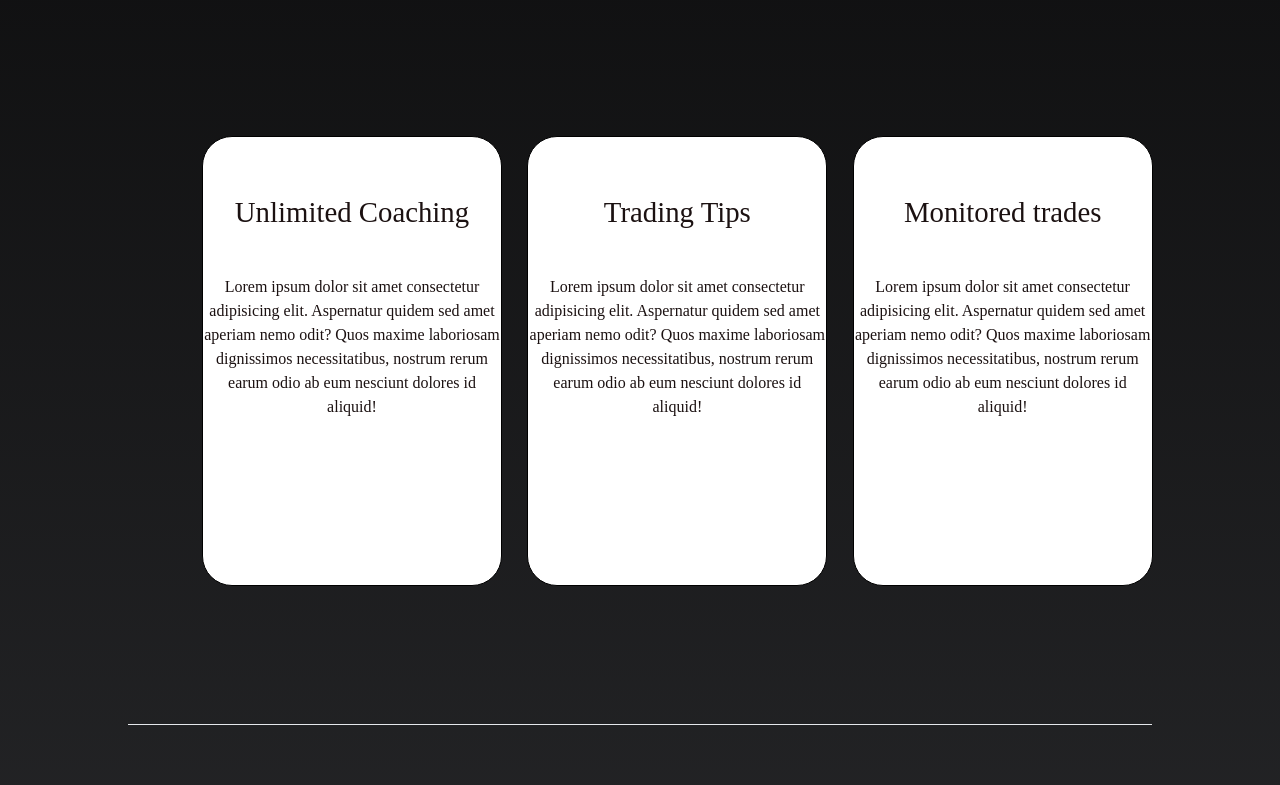
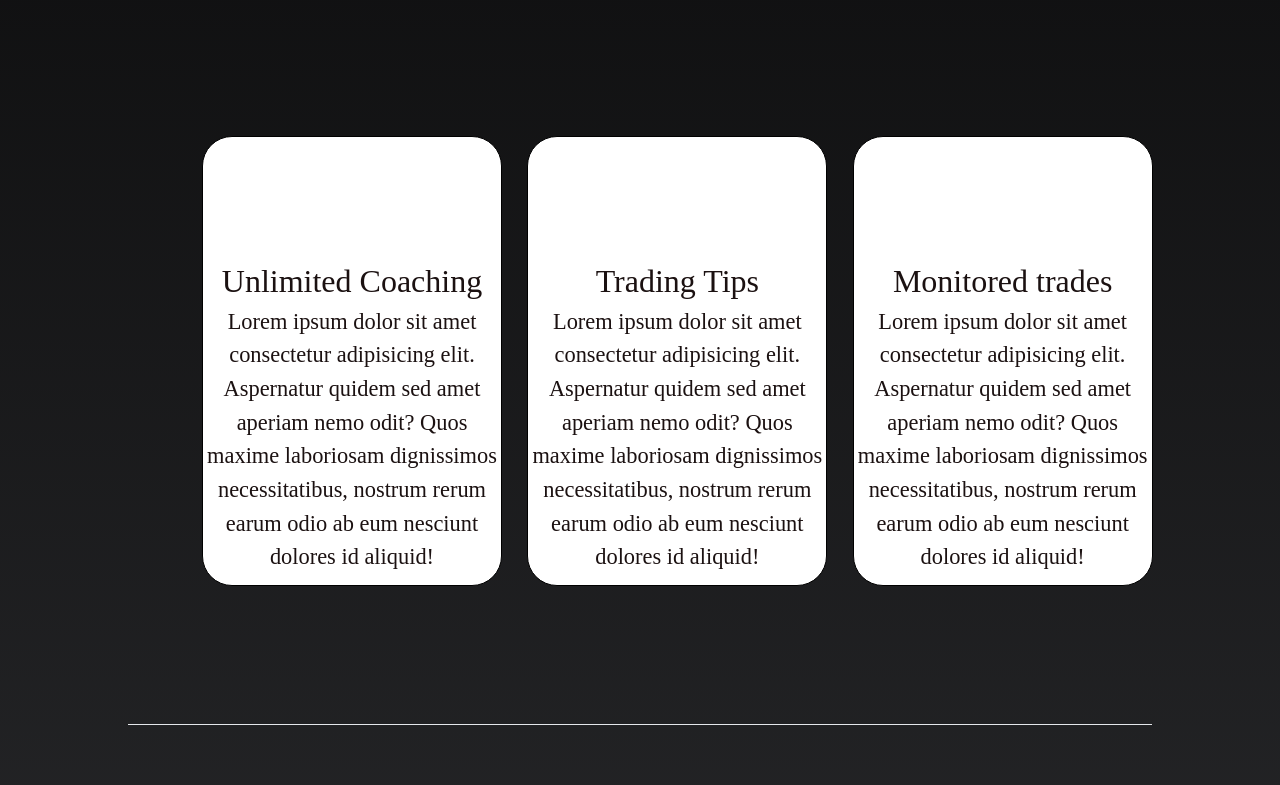
Before and after one commit to Julesezeh/BTI_FRONTEND, a React (Vite) app: page / in a window 1280 px wide. Shown: the part 880-1665 px from the top of the page. Built offline with nearby package versions, Linux system fonts and the light colour scheme.

Commit message:
simple styles

```diff
--- a/src/components/benefits.css
+++ b/src/components/benefits.css
@@ -1,4 +1,4 @@
-.proj {
+.project {
     padding-top: 40px;
     text-align: center;
     margin-top: 30px;
@@ -15,13 +15,13 @@
     position: inherit;
 
   }
-  .topText{
+  .TopText{
     padding:10px;
     margin-bottom: 10px;
     font-size: 0.9em;
   }
 
-  .bgimg {
+  .Bgimg {
     color: rgb(27, 17, 17);
     background-size: 120vh;
     font-size: 2em;
@@ -30,13 +30,13 @@
     font-family: "humnst777 blk bt";
   }
 
-  .lineEnlarged{
+  .LineEnlarged{
     color:white;
     width:100%;
     transition: ease-in-out 900ms;
 
   }
-  .textRegular{
+  .TextRegular{
     font-size: 1em;
     transition: ease-in-out 700ms;
 
@@ -49,7 +49,7 @@
 
   /* } */
 
-  .bottomText{
+  .BottomText{
     font-size: 0.5em;
     padding-top: 40px;
   }
@@ -80,11 +80,11 @@
       background-color: green;
     }
   } */
-  .details{
+  .Details{
     margin-top: 10px;
   }
 
-  .added-height {
+  .Added-height {
     /* animation-name: heightincrease;
     animation-duration: 1s; */
     /* height: 320px; */
```
